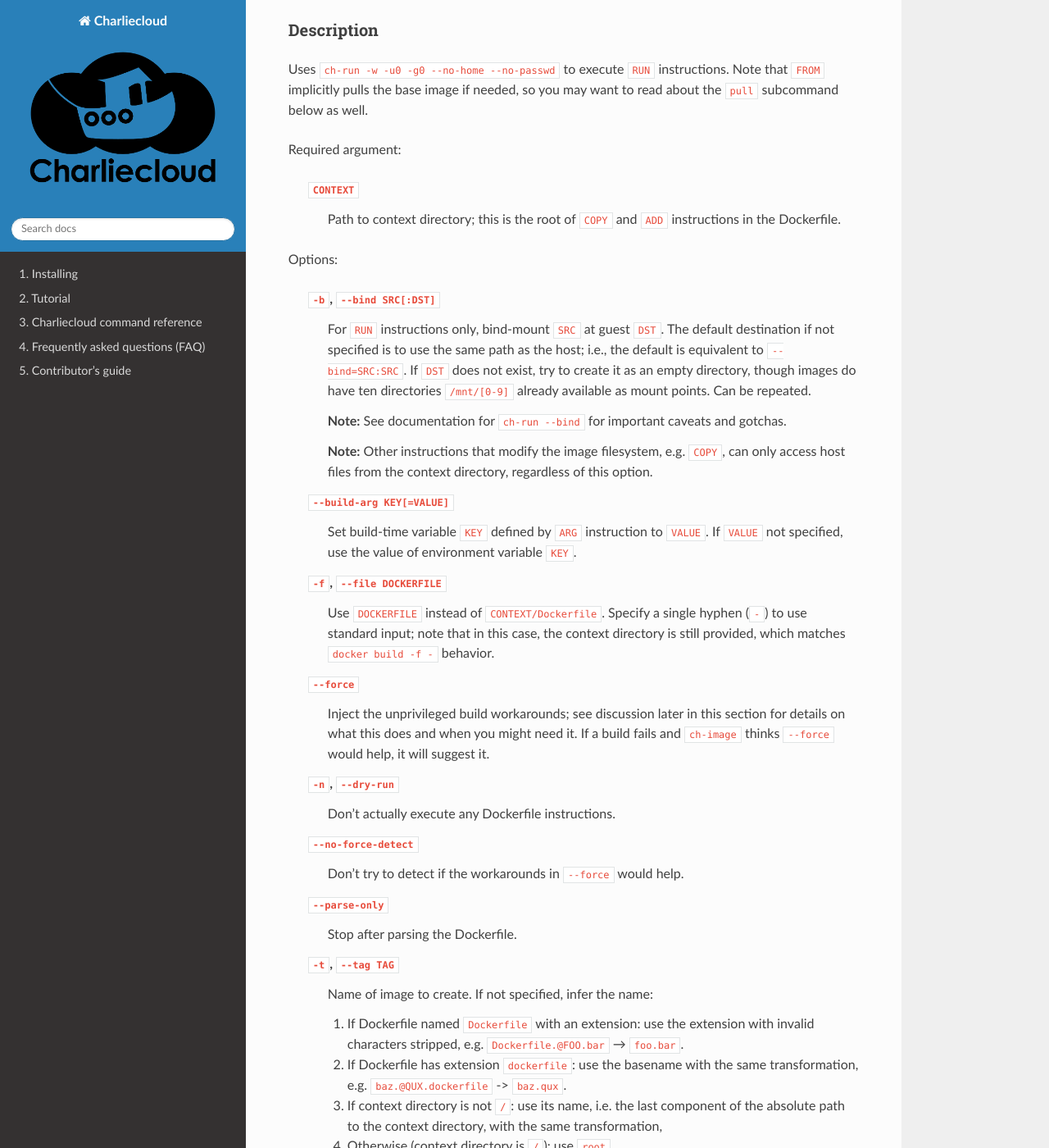
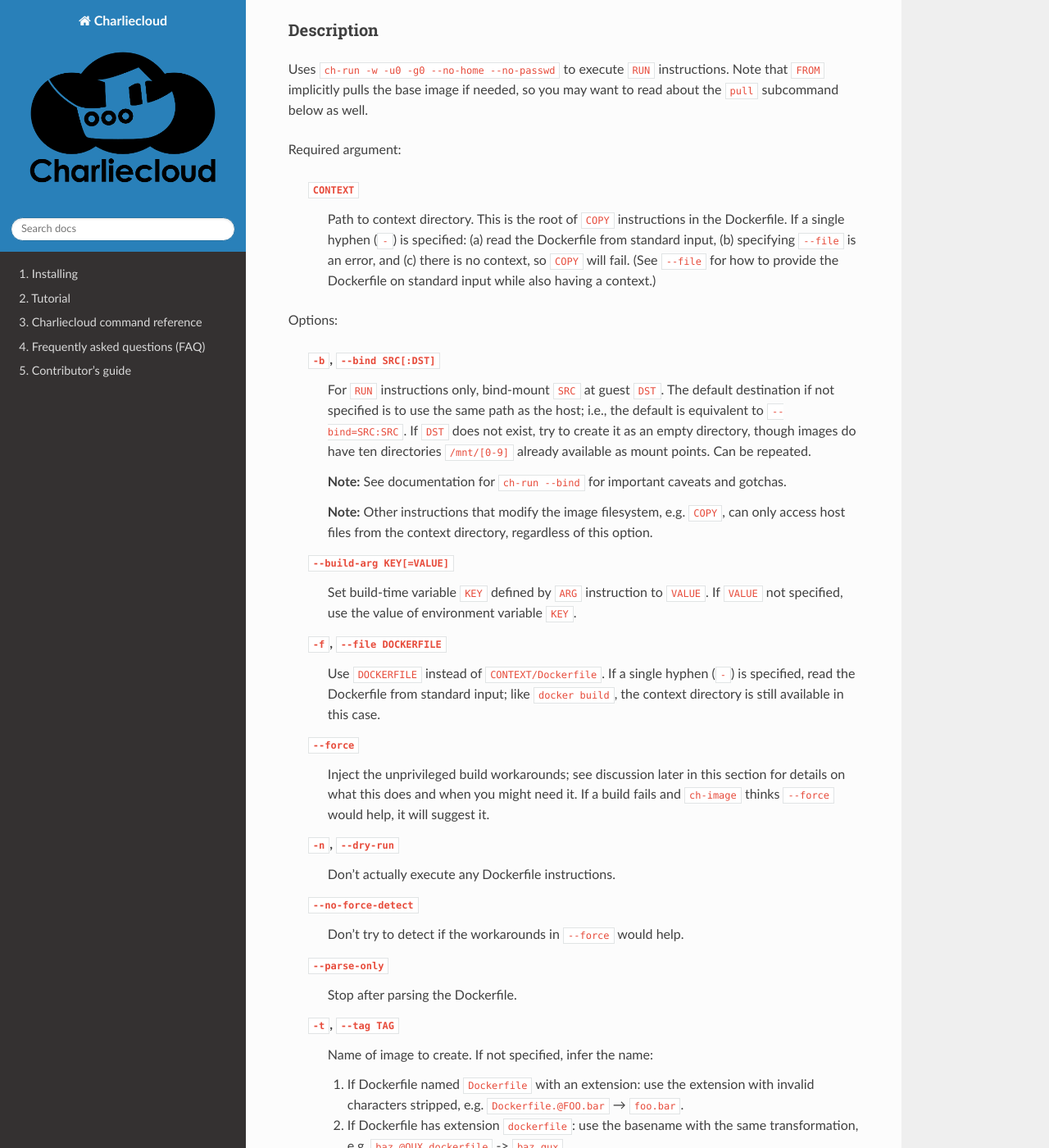
Before and after one commit to hpc/charliecloud, a Sphinx documentation site: the page built from doc/ch-image.rst, in a window 1280 px wide and 1400 px high, scrolled down 3624 px. Shown: the whole window at 82% size. Built offline with Sphinx 7.4.7 and the Read the Docs theme 2.0.0, drawn with Linux system fonts in a browser that asks for light colours; some of the changed text lies outside the part shown.

Commit message:
tidy docs

```diff
--- a/doc/ch-image_desc.rst
+++ b/doc/ch-image_desc.rst
@@ -194,8 +194,12 @@ well.
 Required argument:
 
   :code:`CONTEXT`
-    Path to context directory; this is the root of :code:`COPY` and
-    :code:`ADD` instructions in the Dockerfile.
+    Path to context directory. This is the root of :code:`COPY` instructions
+    in the Dockerfile. If a single hyphen (:code:`-`) is specified: (a) read
+    the Dockerfile from standard input, (b) specifying :code:`--file` is an
+    error, and (c) there is no context, so :code:`COPY` will fail. (See
+    :code:`--file` for how to provide the Dockerfile on standard input while
+    also having a context.)
 
 Options:
 
@@ -220,10 +224,10 @@ Options:
     environment variable :code:`KEY`.
 
   :code:`-f`, :code:`--file DOCKERFILE`
-    Use :code:`DOCKERFILE` instead of :code:`CONTEXT/Dockerfile`. Specify a
-    single hyphen (:code:`-`) to use standard input; note that in this case,
-    the context directory is still provided, which matches :code:`docker build
-    -f -` behavior.
+    Use :code:`DOCKERFILE` instead of :code:`CONTEXT/Dockerfile`. If a single
+    hyphen (:code:`-`) is specified, read the Dockerfile from standard input;
+    like :code:`docker build`, the context directory is still available in
+    this case.
 
   :code:`--force`
     Inject the unprivileged build workarounds; see discussion later in this
```
Also changed, not shown: other parts of doc/ch-image_desc.rst (+0 -3 lines).
